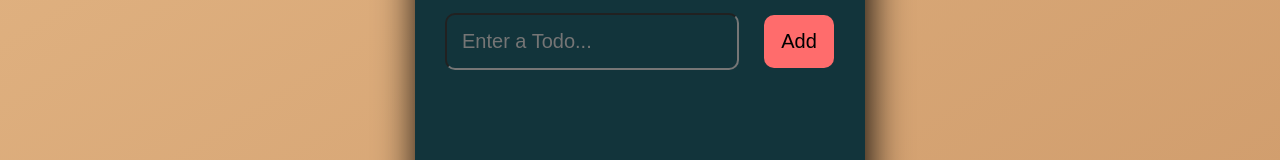
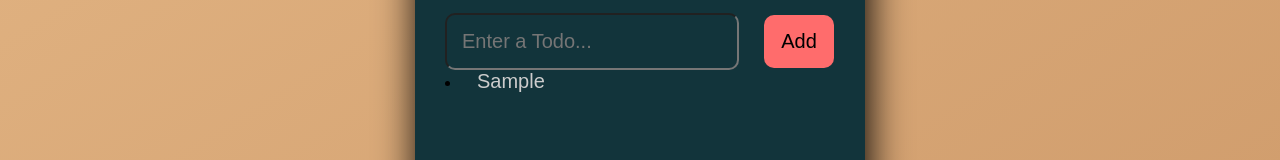
Before and after one commit to Cabraham1/Todo-App, a React (Create React App) app: page / in a window 1280 px wide. Both pictures are taken after typing "Sample" into the empty fields and a click on the button "Add". Shown: the part 184-344 px from the top of the page. Built offline with nearby package versions, Linux system fonts and the light colour scheme.

Commit message:
add todoList functionality

```diff
--- a/src/App.js
+++ b/src/App.js
@@ -1,14 +1,15 @@
-import React, { useState } from 'react';
-import './App.css';
-import Header from './components/Header.js';
-import Form from './components/Form.js';
+import React, { useState } from "react";
+import "./App.css";
+import Header from "./components/Header.js";
+import Form from "./components/Form.js";
+import TodosList from "./components/TodosList.js";
 
 function App(props) {
   const [todos, setTodos] = useState([]);
-  const [input, setInput] = useState('');
+  const [input, setInput] = useState("");
   return (
     <div className="container">
-      <div className='app-wrapper'>
+      <div className="app-wrapper">
         <div>
           <Header />
         </div>
@@ -20,7 +21,10 @@ function App(props) {
             setInput={setInput}
           />
         </div>
-     </div>
+        <div>
+          <TodosList todos={todos} setTodos={setTodos} />
+        </div>
+      </div>
     </div>
   );
 }
--- /dev/null
+++ b/src/components/TodosList.js
@@ -0,0 +1,22 @@
+import React from 'react'
+
+const TodosList = ({todos, setTodos}) => {
+  return (
+    <div>
+      {todos.map((todo) => (
+        <li className='todo-list' key={todo.id}>
+          <input
+            type='text'
+            value={todo.title}
+            className="list"
+            onChange={(e) => {
+              e.preventDefault()
+            }}
+          />
+        </li>
+      ))}
+    </div>
+  )
+}
+
+export default TodosList
```
